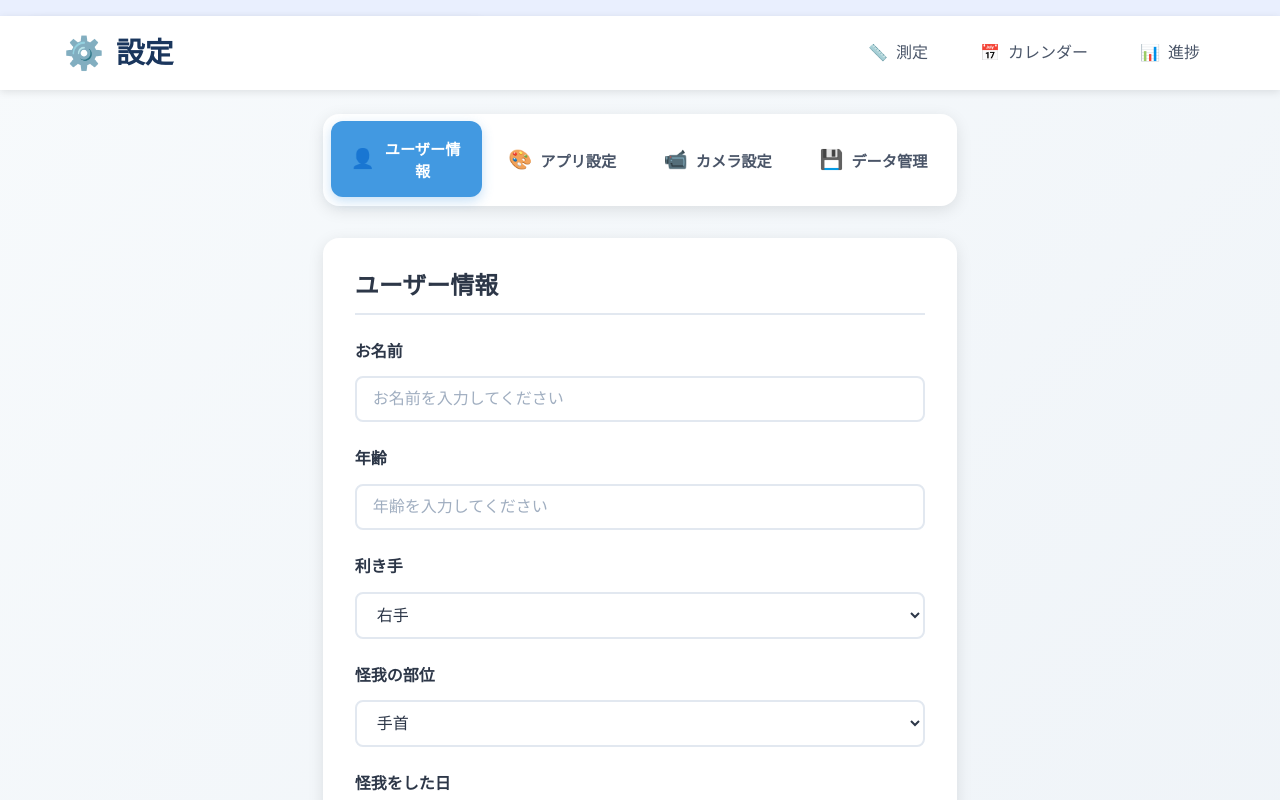
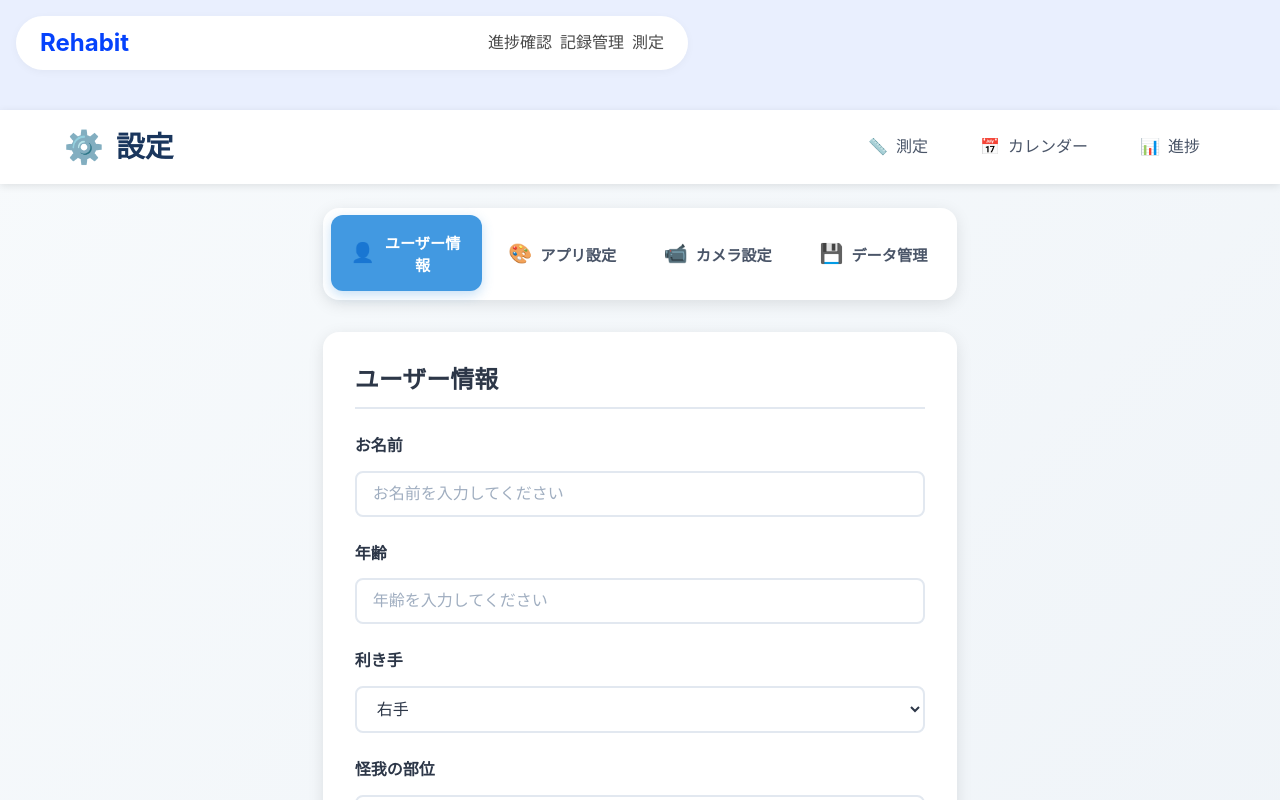
Before and after one commit to kinako1415/hacku-2025, a Next.js app: page /setup in a window 1280 px wide. Shown: the top 800 px of the page. Built offline with nearby package versions, Linux system fonts and the light colour scheme.

Commit message:
ヘッダーの位置を固定からスティッキーに変更し、カードの下に画像を移動

```diff
--- a/src/components/common/Header.module.scss
+++ b/src/components/common/Header.module.scss
@@ -1,18 +1,15 @@
 /* Header Component Styles */
 .header {
-  position: fixed;
+  position: sticky;
   top: 0;
   z-index: 100;
-  width: 40%;
+  width: 55%;
 }
 
 .container {
   display: flex;
   align-items: center;
   justify-content: space-between;
-  max-width: 1200px;
-  margin: 0 auto;
-  height: 64px;
 }
 
 .simpleHeaderContainer {
@@ -22,114 +19,36 @@
   background: #fff;
   border-radius: 32px;
   box-shadow: 0 2px 8px rgba(0, 0, 0, 0.04);
-  padding: 8px 8px 8px 24px;
+  padding: 8px 24px 8px 24px;
   margin: 1rem 1rem 1.5rem 1rem;
-  min-height: 40px;
 }
 
 .simpleTitle {
-  font-size: 1.3rem;
-  font-weight: 700;
+  font-size: 24px;
+  font-weight: bold;
   color: #0542fc;
-  margin-left: 0.5rem;
-  letter-spacing: 0.02em;
   cursor: pointer;
 }
 
 .simpleNav {
   display: flex;
   align-items: center;
-  gap: 1.2rem;
+  gap: 8px;
 }
 
 .simpleNavLink {
-  color: #444;
-  font-size: 1rem;
-  font-weight: 500;
-  text-decoration: none;
-  background: none;
-  border: none;
-  padding: 0.2rem 0.5rem;
-  border-radius: 6px;
-  transition: background 0.15s;
-}
-.simpleNavLink:hover {
-  background: #f0f4ff;
+  color: #494949;
 }
 
 .simpleActionButton {
-  color: #3570ec;
-  background: #f7faff;
-  border: 1.5px solid #3570ec;
-  border-radius: 999px;
-  font-weight: 600;
-  font-size: 1rem;
-  padding: 0.2rem 1.2rem;
-  margin-left: 0.5rem;
-  text-decoration: none;
-  transition:
-    background 0.15s,
-    border 0.15s;
-  min-width: 90px;
-  min-height: 36px;
+  background-color: #0542fc;
+  color: white;
+  border: none;
+  border-radius: 20px;
+  padding: 8px 16px;
+  min-width: 80px;
+  cursor: pointer;
   display: flex;
   align-items: center;
   justify-content: center;
-  text-align: center;
 }
-.simpleActionButton:hover {
-  background: #e3edff;
-  border-color: #285bb5;
-}
-
-.title {
-  font-size: 1.1rem;
-}
-
-.homeButton {
-  padding: 0.4rem 0.8rem;
-}
-
-.homeText {
-  display: none;
-}
-
-.navLink {
-  padding: 0.4rem 0.6rem;
-  min-width: 50px;
-}
-
-.navText {
-  font-size: 0.7rem;
-}
-
-@media (max-width: 480px) {
-  .container {
-    padding: 0 0.5rem;
-  }
-
-  .titleSection {
-    padding: 0 0.5rem;
-  }
-
-  .title {
-    font-size: 1rem;
-  }
-
-  .navList {
-    gap: 0.25rem;
-  }
-
-  .navLink {
-    padding: 0.3rem 0.4rem;
-    min-width: 45px;
-  }
-
-  .navIcon {
-    font-size: 1rem;
-  }
-
-  .navText {
-    font-size: 0.65rem;
-  }
-}
```
Also changed, not shown: src/app/page.tsx (+6 -6 lines).
